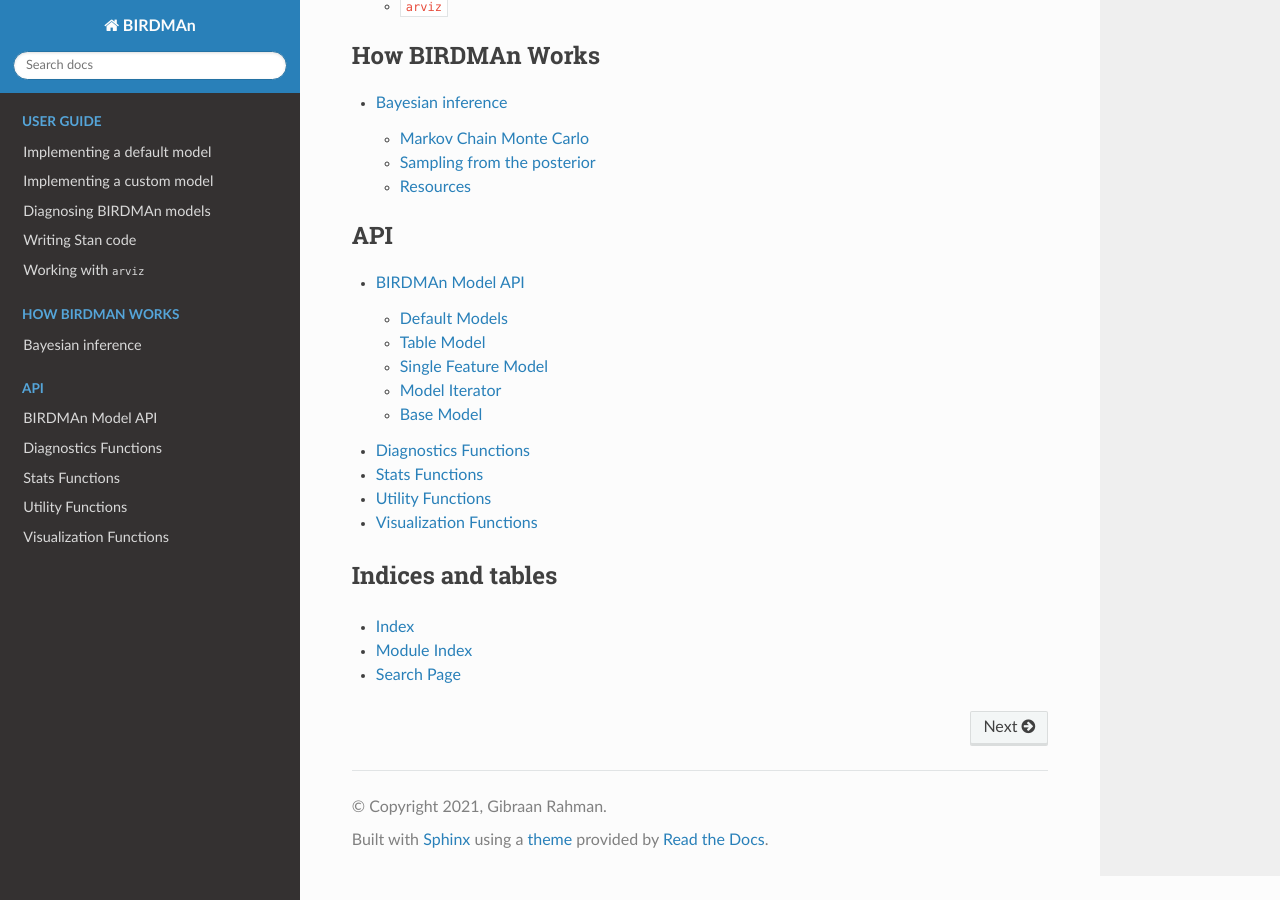
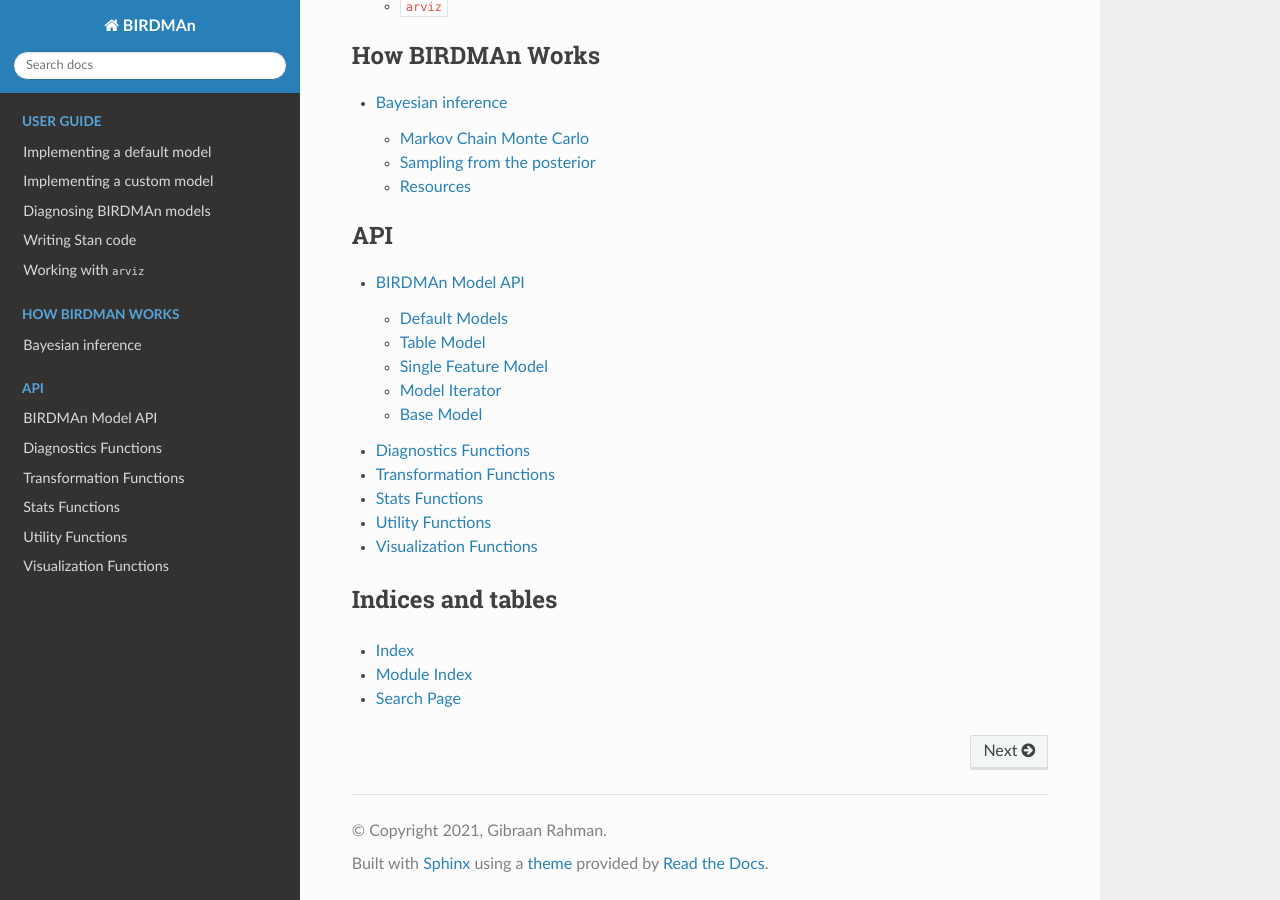
Before and after one commit to biocore/BIRDMAn, a Sphinx documentation site: the page built from docs/index.rst, in a window 1280 px wide and 900 px high, scrolled down 1881 px. Built offline with Sphinx 7.4.7 and the Read the Docs theme 2.0.0, drawn with Linux system fonts in a browser that asks for light colours.

Commit message:
Add transformation to docs

```diff
--- a/docs/index.rst
+++ b/docs/index.rst
@@ -67,6 +67,7 @@ In Python:
 
     models
     diagnostics
+    transform
     stats
     util
     visualization
--- /dev/null
+++ b/docs/transform.rst
@@ -0,0 +1,5 @@
+Transformation Functions
+========================
+
+.. automodule:: birdman.transform
+    :members:
```
